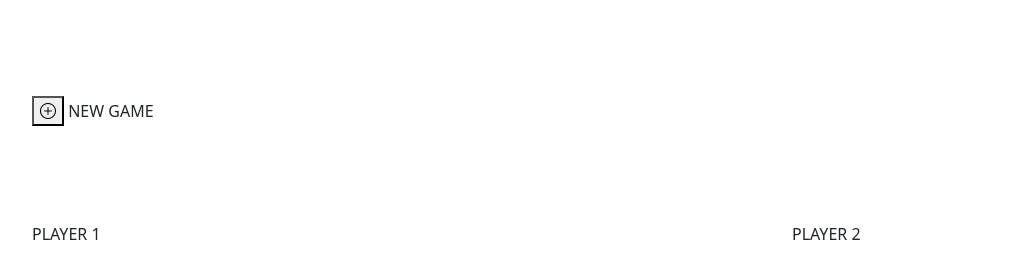
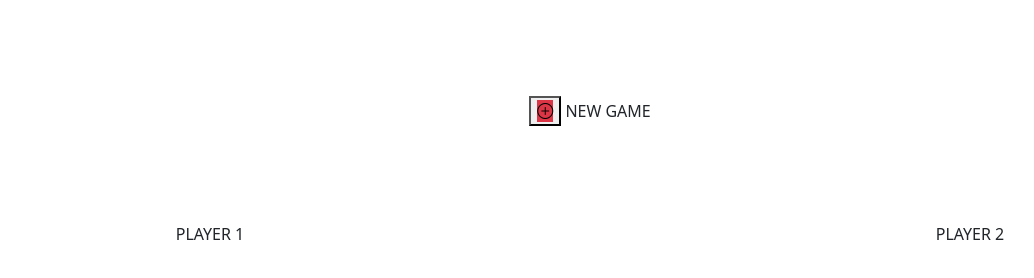
Before and after one commit to BeaterisuSan/ecf2_jeu_de_de_js, a plain HTML site: page index.html in a window 1280 px wide. Shown: the whole page, without its empty margins (50-1084 px from the left). Drawn offline with nearby package versions, Linux system fonts and the light colour scheme.

```diff
--- a/index.html
+++ b/index.html
@@ -19,20 +19,20 @@
 <body class="container">
 
     <div class="row">
-        <div class="col py-5 my-5">
-            <button id="beginGame"><i class=" icon-new-game bi bi-plus-circle"></i></button>
+        <div class="col py-5 my-5 text-center">
+            <button id="beginGame"><i class="icon-new-game bi bi-plus-circle bg-danger"></i></button>
             NEW GAME
         </div>
     </div>
 
     <div class="row">
-        <div class="col">
+        <div class="col text-center">
             PLAYER 1
         </div>
         <div class="col">
 
         </div>
-        <div class="col">
+        <div class="col text-center">
             PLAYER 2
         </div>
     </div>
```
